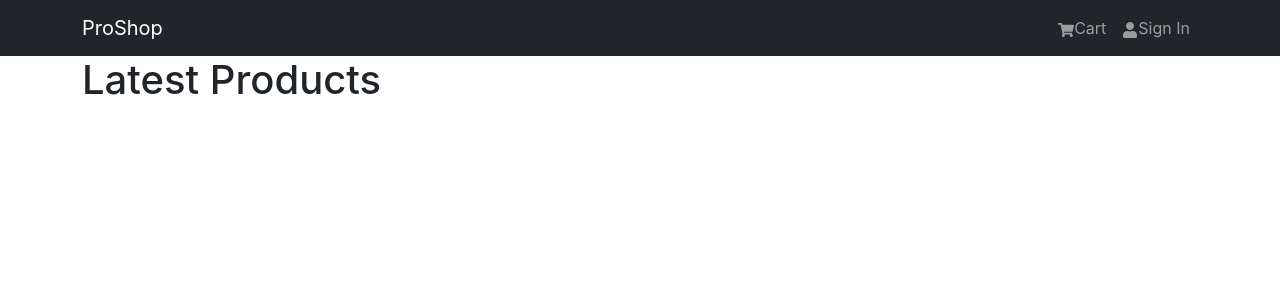
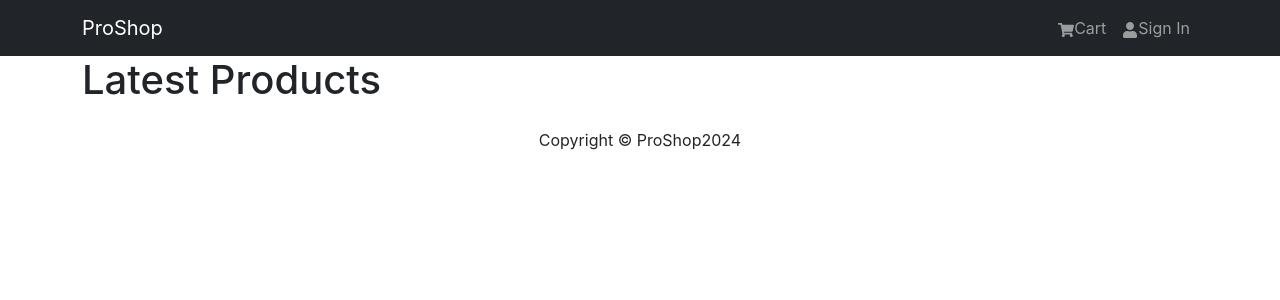
Before and after one commit to Rishabh-Dixit-SE/proshop-v2, a React (Create React App) app in the folder frontend/: page / in a window 1280 px wide. Shown: the top 300 px of the page. Built offline with nearby package versions, Linux system fonts and the light colour scheme.

Commit message:
Footer changes

```diff
--- a/frontend/src/App.js
+++ b/frontend/src/App.js
@@ -1,6 +1,6 @@
 import { Container } from 'react-bootstrap'
 import  Header  from './component/Header'
-
+import Footer from './component/Footer'
 const App = () => {
   return (
     <>
@@ -10,6 +10,7 @@
         <h1>Latest Products</h1>
       </Container>
     </main>
+    <Footer/>
     </>
   );
 }
--- a/frontend/src/component/Footer.jsx
+++ b/frontend/src/component/Footer.jsx
@@ -0,0 +1,19 @@
+import { Container,Row,Col } from "react-bootstrap"
+
+const Footer = () => {
+    let current =new Date().getFullYear();
+  return (
+    <footer>
+        <Container>
+            <Row>
+                <Col className='text-center py-3'>
+                    Copyright &copy; ProShop
+                     {current}
+                </Col>
+            </Row>
+        </Container>
+    </footer>
+  )
+}
+
+export default Footer
```
